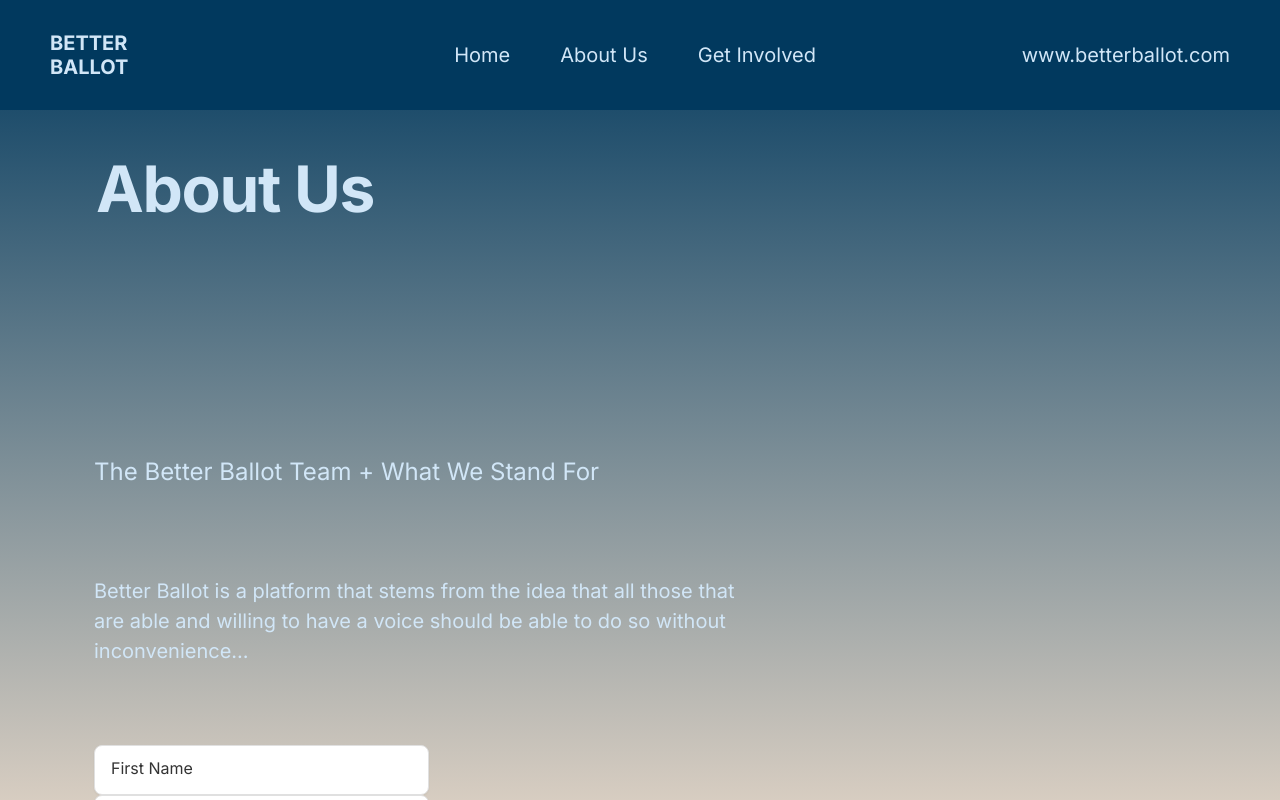
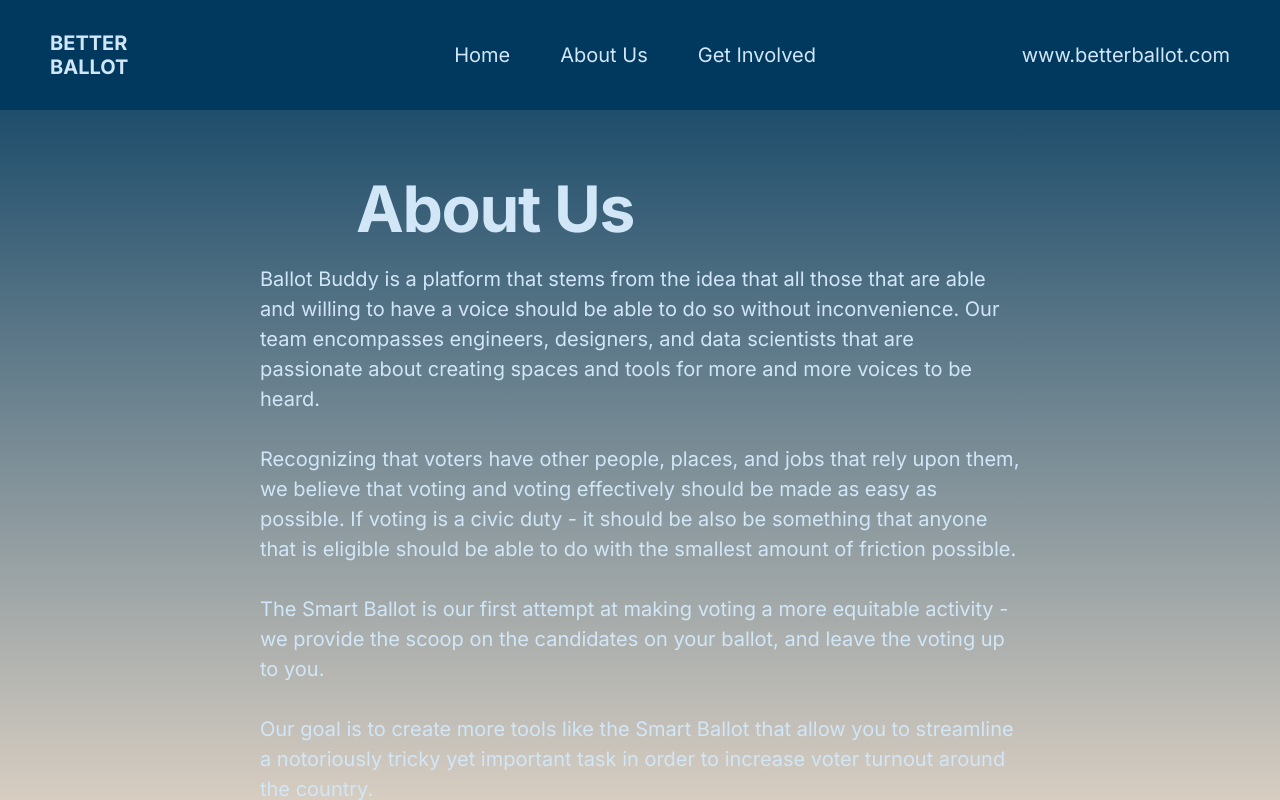
Before and after one commit to mokindacool/BetterBallot, a React (Create React App) app: page /about_us in a window 1280 px wide. Built offline with nearby package versions, Linux system fonts and the light colour scheme.

Commit message:
fixing up the about us page

```diff
--- a/src/AboutUs.css
+++ b/src/AboutUs.css
@@ -27,20 +27,13 @@ body {
 }
 
 /* Header */
-.header {
-    width: 100%;
-    height: 110px;
-    padding: 0 50px;
-    background: #01395E;
-    display: flex;
-    justify-content: space-between;
-    align-items: center;
-    box-sizing: border-box;
-    position: relative;
-    /* relative vs. fixed header */
-    top: 0;
-    left: 0;
-    z-index: 1000;
+.about-us {
+    font-family: 'Inter', sans-serif;
+    margin: 40px auto;
+    padding: 20px;
+    max-width: 800px;
+    color: #D1E6F7;
+    text-align: left;
 }
 
 .logo {
@@ -104,7 +97,7 @@ body {
     box-sizing: border-box;
 }
 
-.about-us {
+.title {
     margin: 0 96px 17px 96px;
     display: inline-block;
     align-self: flex-start;
@@ -116,80 +109,46 @@ body {
     color: #D1E6F7;
 }
 
-.the-ballot-buddy-team-what-we-stand-for {
-    margin-bottom: 75.5px;
+.mission-statement {
+    margin-bottom: 30px;
     display: inline-block;
     align-self: flex-start;
     overflow-wrap: break-word;
     font-family: var(--subheading-font-family, 'Inter');
     font-weight: var(--subheading-font-weight, 400);
-    font-size: var(--subheading-font-size, 24px);
+    font-size: var(--subheading-font-size, 20px);
     line-height: var(--subheading-line-height, 1.5);
     color: #D1E6F7;
 }
 
-.paragraph-container {
-    width: 60%;
-    text-align: left;
+/*Input boxes code*/
+.contact-form {
+    width: 30%;
+    row-gap: 50px;
 }
 
-.paragraph {
-    margin: 0 20.5px 79px 0;
-    display: inline-block;
-    overflow-wrap: break-word;
-    font-family: var(--body-text-font-family, 'Inter');
-    font-weight: 400;
-    font-size: 20px;
-    line-height: 150%;
-    margin-top: 10px;
-    color: #D1E6F7;
+.contact-form input,
+.contact-form textarea {
+  padding: 10px;
+  margin-bottom: 15px;
 }
 
-
-.placeholder-image {
-     margin-top: 10px;
-     margin-left: 10px;
-
- }
-
-/*Input boxes code*/
-.input-box-container {
-    width: 30%;
-    row-gap: 40px;
+.submit-button {
+    width: 170px;
+    height: 50px;
+    background: linear-gradient(to right, #016180 0%, #01395E 100%);
+    font-family: 'Inter', sans-serif;
+    border-radius: 50px;
+    border: none;
+    color: white;
+    font-size: 16px;
+    cursor: pointer;
+    display: flex;
+    justify-content: center;
+    align-items: center;
+    text-align: center;
+    padding: 0;
 }
-
-.last-name {
-    display: flex;
-    height: 50px;
-    padding: 12px 16px;
-    align-items: flex-start;
-    gap: var(--Spacing-XS, 8px);
-    flex-shrink: 0;
-    border-radius: var(--Spacing-XS, 8px);
-    border: 1px solid #E0E0E0;
-    background: #FFF;
-
-    /* Button Shadow */
-    box-shadow: 0px 1px 2px 0px rgba(0, 0, 0, 0.05);
-
-}
-
-.first-name {
-    display: flex;
-    height: 50px;
-    padding: 12px 16px;
-    align-items: flex-start;
-    gap: var(--Spacing-XS, 8px);
-    flex-shrink: 0;
-    border-radius: var(--Spacing-XS, 8px);
-    border: 1px solid #E0E0E0;
-    background: #FFF;
-
-    /* Button Shadow */
-    box-shadow: 0px 1px 2px 0px rgba(0, 0, 0, 0.05);
-
-}
-
 
 /* Footer */
  .navigation-footer {
--- a/src/AboutUs.js
+++ b/src/AboutUs.js
@@ -3,7 +3,7 @@ import './AboutUs.css';
 
 function AboutUs() {
   return (
-    <div className="palette-2-design-variation">
+    <div>
       {/* Header */}
       <header className="header">
         <div className="logo">
@@ -16,53 +16,48 @@ function AboutUs() {
           <a href="/get_involved">Get Involved</a>
         </nav>
         <link href="https://fonts.googleapis.com/css2?family=Inter:wght@400;700&display=swap" rel="stylesheet"></link>
-        <a href="#" className="link">www.betterballot.com</a>
+        <a href="/candidate_profiles" className="link">www.betterballot.com</a>
       </header>
 
-      {/* About Us Section */}
-      <div className="about-us-container">
-        <div className="about-us">About Us</div>
-      </div>
-      <main className="main-content">
-        <div className="container">
-          <div className="container-1">
-            <div className="the-ballot-buddy-team-what-we-stand-for">
-              The Better Ballot Team + What We Stand For
-            </div>
-            <div className="paragraph-container">
-              <div className="paragraph">
-                Better Ballot is a platform that stems from the idea that all those that are able and willing to have a voice should be able to do so without inconvenience...
-              </div>
-            </div>
+    <div className="about-us">
+      <h2 className="title">About Us</h2>
+      <p className="mission-statement">
+        Ballot Buddy is a platform that stems from the idea that all those that are able and willing to have a voice should be able to do so without inconvenience. Our team encompasses engineers, designers, and data scientists that are passionate about creating spaces and tools for more and more voices to be heard.
+      </p>
 
-            {/* Input Form */}
-            <div className="input-box-container">
-              <div className="container-4">
-                <div className="first-name">
-                  <span className="label">First Name</span>
-                </div>
-                <div className="last-name">
-                  <span className="label-1">Last Name</span>
-                </div>
-              </div>
-              <div className="message">
-                <span className="label-3">Message</span>
-              </div>
-            </div>
-            <div className="container-3">
-              <div className="email">
-                <span className="label-2">Email</span>
-              </div>
-              <div className="button">
-                <button className="submit">Submit</button>
-              </div>
-            </div>
-          </div>
-        </div>
-      </main>
+      <p className="mission-statement">
+        Recognizing that voters have other people, places, and jobs that rely upon them, we believe that voting and voting effectively should be made as easy as possible. If voting is a civic duty - it should be also be something that anyone that is eligible should be able to do with the smallest amount of friction possible.
+      </p>
 
-      {/* Footer */}
-      <div className="navigation-footer">
+      <p className="mission-statement">
+        The Smart Ballot is our first attempt at making voting a more equitable activity - we provide the scoop on the candidates on your ballot, and leave the voting up to you.
+      </p>
+
+      <p className="mission-statement">
+        Our goal is to create more tools like the Smart Ballot that allow you to streamline a notoriously tricky yet important task in order to increase voter turnout around the country.
+      </p>
+
+      <form className="contact-form">
+        <label htmlFor="firstName">First Name:</label>
+        <input type="text" id="firstName" name="firstName" />
+
+        <label htmlFor="lastName">Last Name:</label>
+        <input type="text" id="lastName" name="lastName" />
+
+        <label htmlFor="email">Email:</label>
+        <input type="email" id="email" name="email" />
+
+        <label htmlFor="message">Message:</label>
+
+        <textarea id="message" name="message"></textarea>
+
+        <button type="submit" className="submit-button">Submit</button>
+
+      </form>
+    </div>
+
+    {/* Footer */}
+    <div className="navigation-footer">
         <div className="divider"></div>
         <footer className="footer">
           <div className="footer-content">
@@ -75,6 +70,7 @@ function AboutUs() {
           </div>
         </footer>
       </div>
+
     </div>
   );
 }
```
